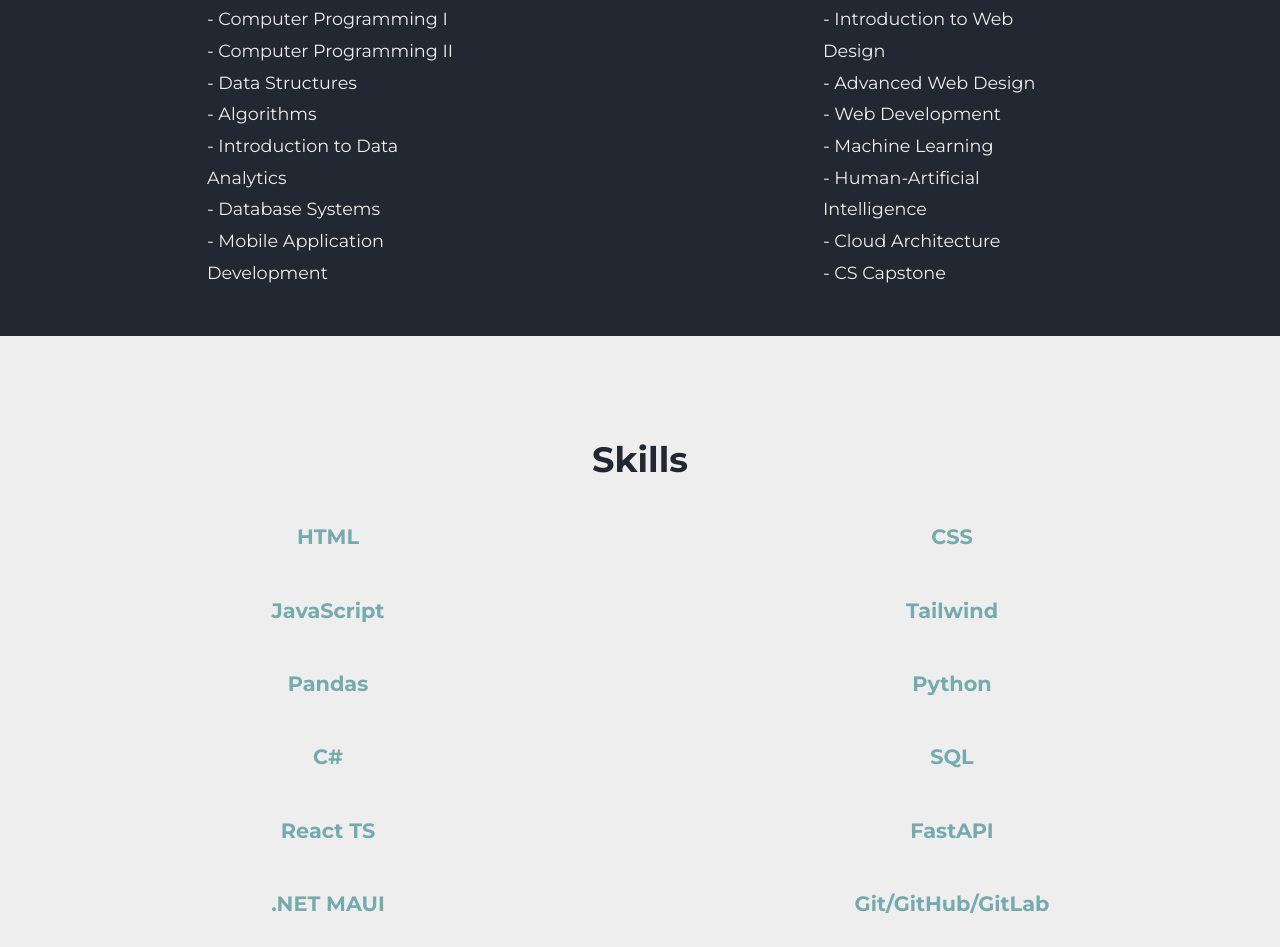
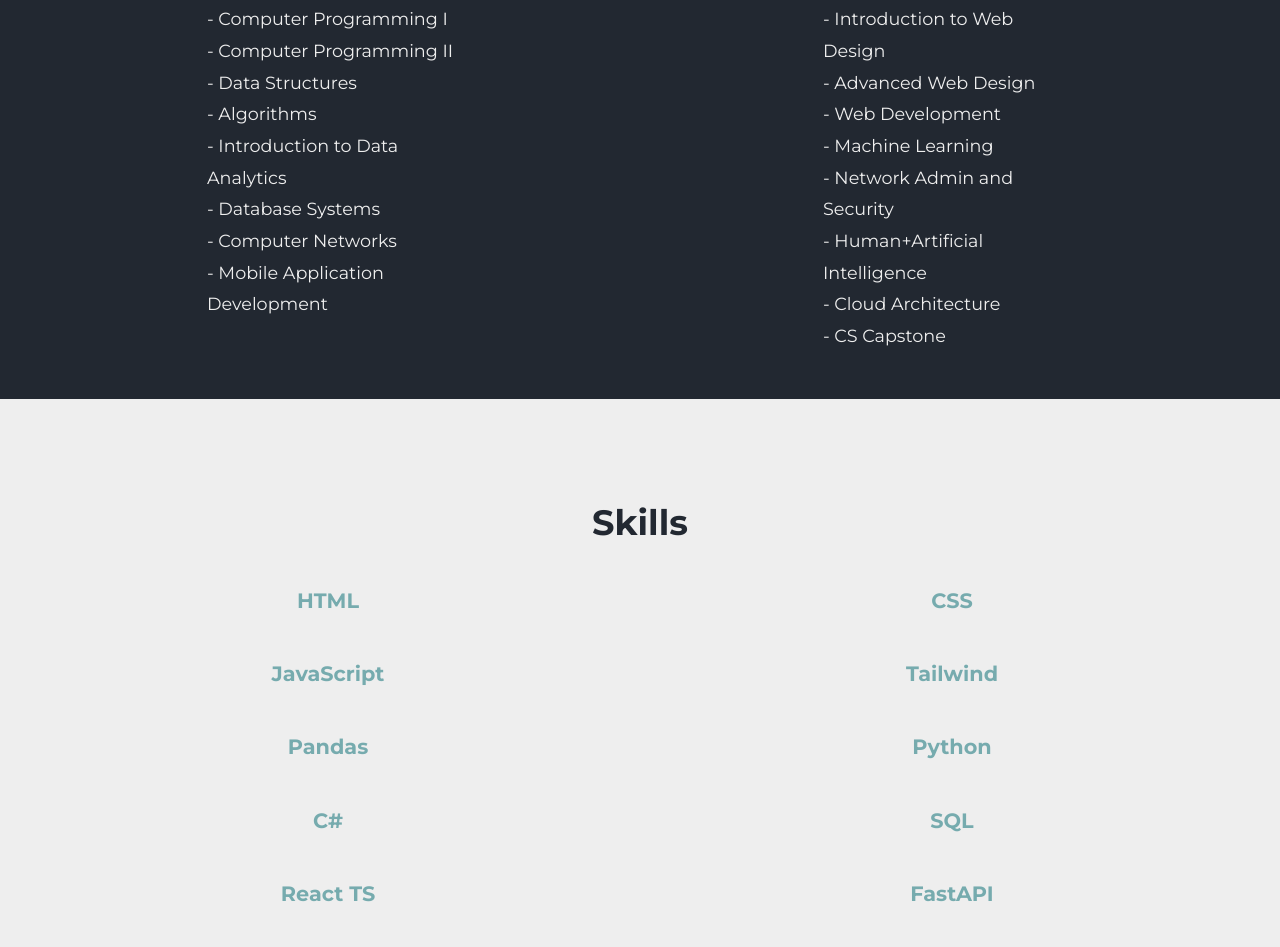
Before and after one commit to gavboler03/gavboler, a plain HTML site: page index.html in a window 1280 px wide. Shown: the part 774-1721 px from the top of the page. Drawn offline with Linux system fonts and the light colour scheme.

Commit message:
added comp networks

```diff
--- a/index.html
+++ b/index.html
@@ -74,6 +74,7 @@
             <li>- Algorithms</li>
             <li>- Introduction to Data Analytics</li>
             <li>- Database Systems</li>
+            <li>- Computer Networks</li>
             <li>- Mobile Application Development</li>
           </ul>
         </div>
@@ -83,7 +84,8 @@
             <li>- Advanced Web Design</li>
             <li>- Web Development</li>
             <li>- Machine Learning</li>
-            <li>- Human-Artificial Intelligence</li>
+            <li>- Network Admin and Security</li>
+            <li>- Human+Artificial Intelligence</li>
             <li>- Cloud Architecture</li>
             <li>- CS Capstone</li>
           </ul>
```
